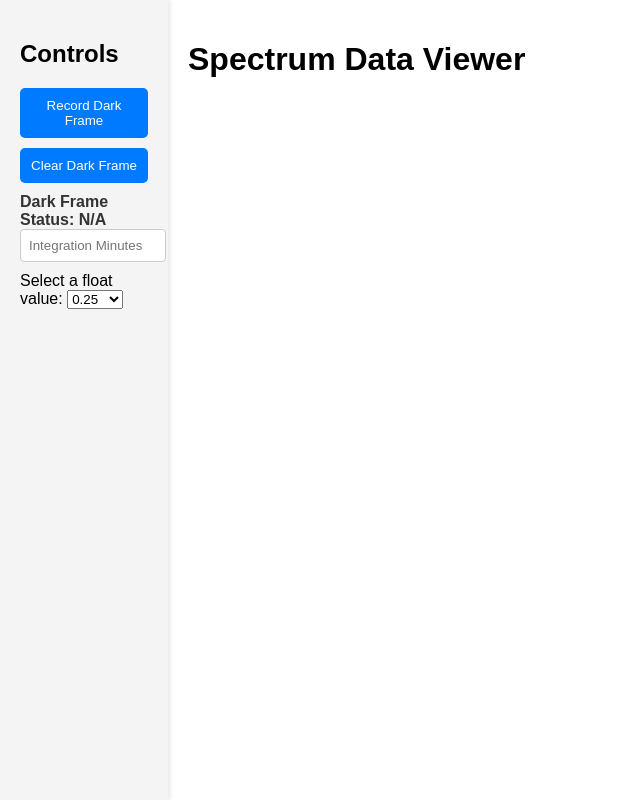
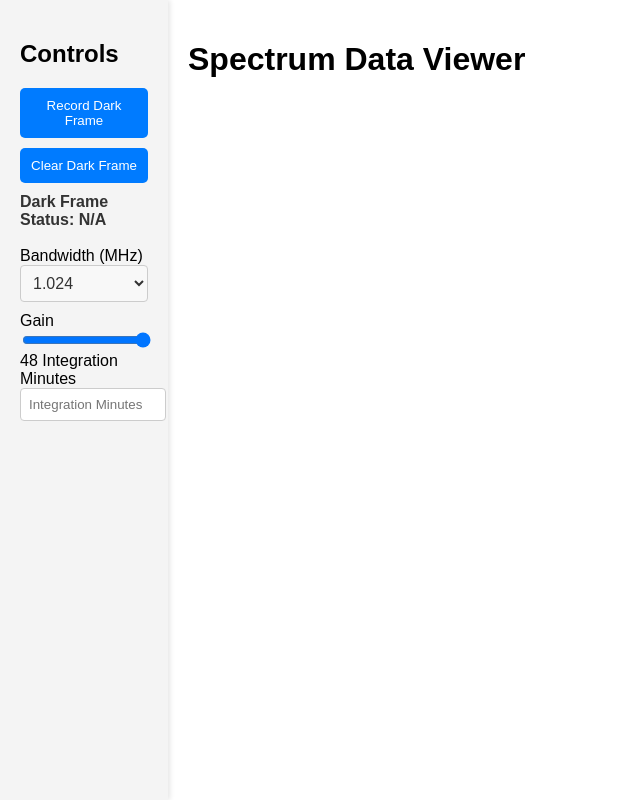
Before and after one commit to krakenrf/dd_ra, a Flask app: template templates/index.html in a window 1280 px wide. Shown: the whole page, without its empty margins (0-640 px from the left). Run offline with Flask 3, Linux system fonts and the light colour scheme; the template is opened without the code that fills it, so the values that code supplies are empty; parts of the project's set-up code (start-up, migrations or seed data) failed here and were passed over; some libraries are stand-ins or nearby versions.

Commit message:
add gain, fixes

```diff
--- a/app.py
+++ b/app.py
@@ -51,6 +51,7 @@ shared_data['process_settings_state'] = "Nothing"
 
 shared_data['update_rtlsdr_settings_state'] = "Nothing"
 shared_data['sdr_sample_rate'] = sdr.sample_rate
+shared_data['sdr_gain'] = sdr.gain
 
 gain = 1
 decimation_factor = 2  # Decimation factor to reduce the sampling rate
@@ -124,12 +125,12 @@ def process_samples(matrix_sample_queue):
                 cumulate_buffer = deque(maxlen=num_cumulative_avg)
                 shared_data['process_settings_state'] = "Nothing"
 
-        print(shared_data['sdr_sample_rate'])
+        #print(shared_data['sdr_sample_rate'])
         # Perform intermediate averaging in a for loop
         #intermediate_buffer = None
         intermediate_avg_count = 0
 
-        print(num_cumulative_avg)
+        #print(num_cumulative_avg)
 
         start_time = time.time()
         samples_matrix = matrix_sample_queue.get()
@@ -218,10 +219,13 @@ def process_samples(matrix_sample_queue):
         else:
             avg_spectrum = intermediate_avg
 
-        print(f"y_data shape: {avg_spectrum.shape}")
-
 
         match shared_data['dark_frame_state']:
+            case "Initial":
+                dark_frame_counter = 0
+                dark_frame = None
+                shared_data['dark_frame_status'] = "Dark Frame Empty"
+
             case "Start Record":
                 dark_frame_counter = 0
                 dark_frame = None
@@ -274,19 +278,21 @@ def sdr_process():
             sdr.cancel_read_async()  # Stop async reading
             async_thread.join()
             async_started = False  # Reset flag
+            # Update SDR settings
+            sdr.close()
             clear_queue(sample_queue)
             clear_queue(matrix_sample_queue)
             clear_queue(plot_queue)
-
-            # Update SDR settings
-            sdr.close()
             sdr = RtlSdr()
             sdr.sample_rate = shared_data['sdr_sample_rate']
             sdr.center_freq = 1420.405e6
-            sdr.gain = 48
+            sdr.gain = shared_data['sdr_gain']
             sdr.bias_tee = True
 
-            shared_data['update_rtlsdr_settings_state'] = "Nothing"
+        if shared_data['update_rtlsdr_settings_state'] == "update_gain":
+            sdr.gain = shared_data['sdr_gain']
+
+        shared_data['update_rtlsdr_settings_state'] = "Nothing"
 
         time.sleep(1)  # Check for updates every second
 
@@ -321,7 +327,8 @@ processing_proc.start()
 @app.route('/')
 def index():
     integration_minutes = shared_data['integration_minutes']
-    return render_template('index.html', integration_minutes=integration_minutes)
+    sample_rate = shared_data['sdr_sample_rate'] / 10**6
+    return render_template('index.html', integration_minutes=integration_minutes, sample_rate=sample_rate)
 
 # WebSocket handler to send random data
 @socketio.on('connect')
@@ -337,7 +344,7 @@ def handle_connect():
                 socketio.emit('spectrum_data', {'x_data': x_data.tolist(), 'y_data': y_data.tolist(), 'dark_frame_status': shared_data['dark_frame_status']})
             except queue.Empty:
                 # No data available, sleep briefly to yield control back to the event loop
-                socketio.sleep(0.1)  # Yield control for 100 milliseconds
+                socketio.sleep(0.01)  # Yield control for 10 milliseconds
                 continue
 
 
@@ -382,9 +389,15 @@ def handle_core_settings(message):
         if 'rtlsdr_sample_rate' in message:
             sample_rate = float(message.get('rtlsdr_sample_rate'))
             print(f"User input (sample_rate) received: {sample_rate}")
+            shared_data['sdr_sample_rate'] = sample_rate * 10**6
+            shared_data['update_rtlsdr_settings_state'] = "Update"
 
-        shared_data['sdr_sample_rate'] = sample_rate * 10**6
-        shared_data['update_rtlsdr_settings_state'] = "Update"
+        if 'rtlsdr_gain' in message:
+            shared_data['sdr_gain'] = float(message.get('rtlsdr_gain'))
+            shared_data['update_rtlsdr_settings_state'] = "update_gain"
+            #print("TEST")
+
+
 
         # Respond back to the client
         emit('server_response', {'response': 'Input received and processed'})
--- a/templates/index.html
+++ b/templates/index.html
@@ -72,6 +72,31 @@
             border-radius: 4px;
         }
 
+        /* Style for the dropdown (select box) */
+        .sidebar select {
+            width: 100%;
+            padding: 8px;
+            margin-bottom: 10px;
+            border: 1px solid #ccc;
+            border-radius: 4px;
+            background-color: #f8f8f8;
+            font-size: 16px;
+            color: #333;
+            cursor: pointer;
+        }
+
+        .sidebar select:focus {
+            outline: none;
+            border-color: #007BFF;
+            box-shadow: 0 0 5px rgba(0, 123, 255, 0.5);
+        }
+
+        .sidebar select option {
+            padding: 10px;
+            background-color: white;
+            color: #333;
+        }
+
     </style>
 </head>
 <body>
@@ -81,16 +106,26 @@
         <button id="send-button">Record Dark Frame</button>
         <button id="clear-dark-frame">Clear Dark Frame</button>
         <div id="dark-frame-text">Dark Frame Status: N/A</div>
+        <br/>
+        <!-- Input text box to send data -->
 
-        <!-- Input text box to send data -->
+        <label for="rtlsdr_sample_rate">Bandwidth (MHz)</label>
+        <select id="rtlsdr_sample_rate">
+            <option value="1.024" {% if sample_rate == 1.024 %}selected{% endif %}>1.024</option>
+            <option value="1.4" {% if sample_rate == 1.4 %}selected{% endif %}>1.4</option>
+            <option value="1.8" {% if sample_rate == 1.8 %}selected{% endif %}>1.8</option>
+            <option value="1.92" {% if sample_rate == 1.92 %}selected{% endif %}>1.92</option>
+            <option value="2.4" {% if sample_rate == 2.4 %}selected{% endif %}>2.4</option>
+            <option value="2.56" {% if sample_rate == 2.56 %}selected{% endif %}>2.56</option>
+        </select>
+
+        <label for="rtlsdr_gain">Gain</label>
+        <input type="range" id="rtlsdr_gain" name="rtlsdr_gain" min="0" max="48" value="48" step="1" oninput="this.nextElementSibling.value = this.value">
+        <output>48</output>
+
+
+        <label for="input-integration_time">Integration Minutes</label>
         <input type="number" id="input-integration_time" min="0" max="60" step="0.1" placeholder="Integration Minutes" value="{{ integration_minutes }}">
-        <label for="float-dropdown">Select a float value:</label>
-        <select id="rtlsdr_sample_rate">
-            <option value="0.25">0.25</option>
-            <option value="1.024">1.024</option>
-            <option value="2.4">2.4</option>
-            <option value="2.56">2.56</option>
-        </select>
 
 
     </div>
@@ -169,6 +204,14 @@
             socket.emit('rtlsdr_settings', payload);
         });
 
+        // Handle the range slider for real-time sending on change
+        document.getElementById('rtlsdr_gain').addEventListener('input', function() {
+            let payload = {};
+            payload.rtlsdr_gain = parseInt(this.value);
+            socket.emit('rtlsdr_settings', payload);
+        });
+
+
 
         // Handle input text box for submission on Enter or blur
         //const input_integration_time = document.getElementById('input-integration_time');
```
